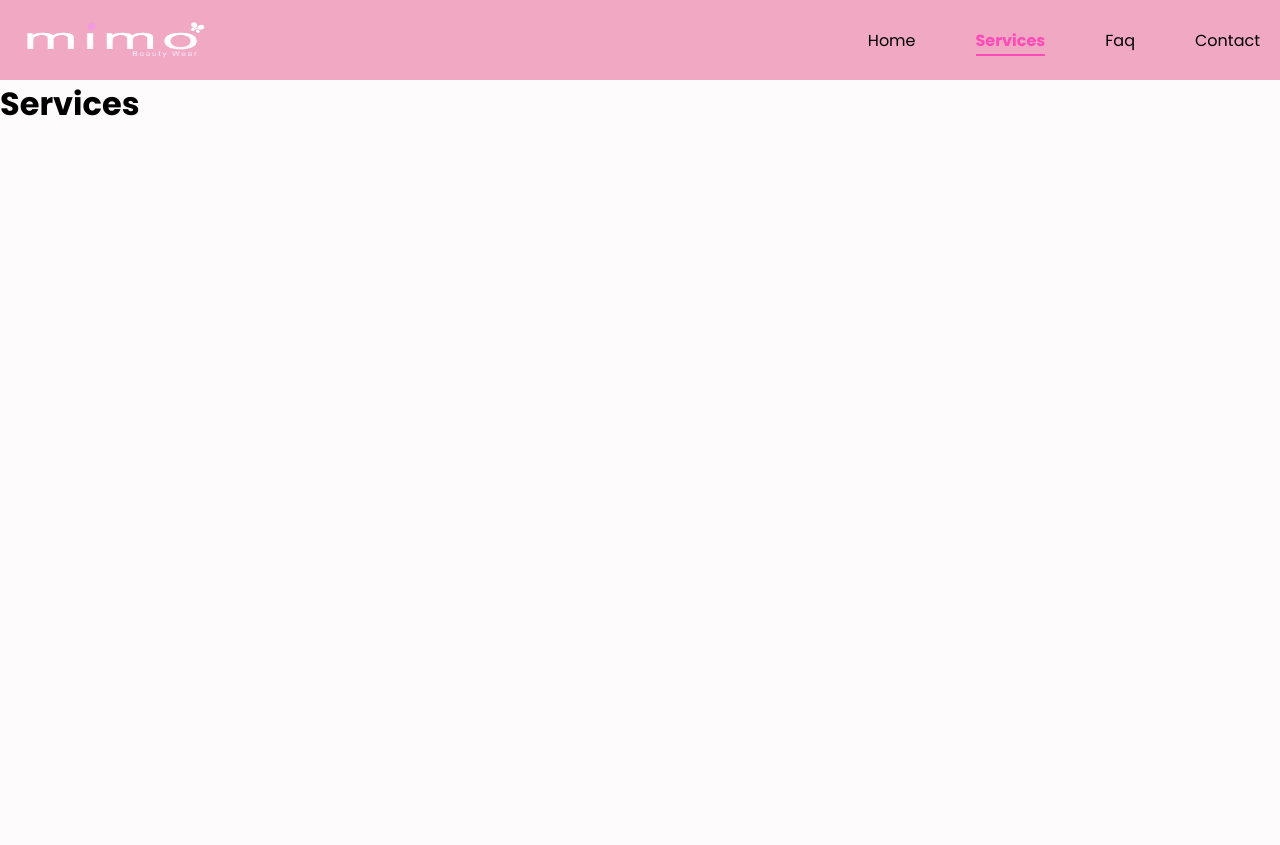
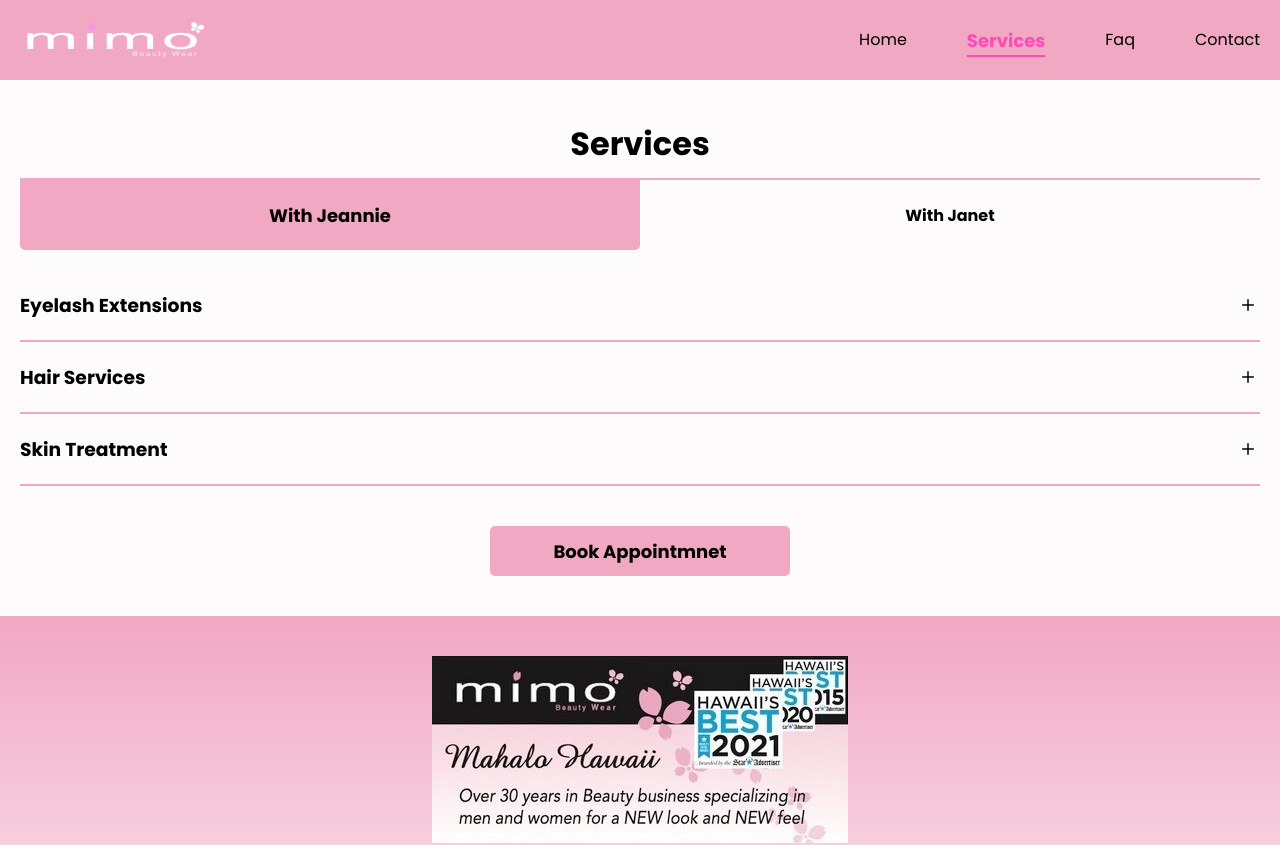
Before and after one commit to BrandonGatewood/MimoBeautyWear, a React (Vite) app: page /Services in a window 1280 px wide. Shown: the top 845 px of the page. Before the commit the page ends 800 px from the top, so only its background shows below. Built offline with nearby package versions, Linux system fonts and the light colour scheme.

Commit message:
Implemented an accordion services section is completed

```diff
--- /dev/null
+++ b/src/components/AccordionItem.jsx
@@ -0,0 +1,51 @@
+import { useState } from "react";
+
+// Styles and assets
+import "../css/components/accordionItem.css";
+import Open from "../assets/plus.svg?react";
+import Close from "../assets/closeService.svg?react";
+
+const AccordionItem = ({ category, type }) => {
+    const [ open, setOpen ] = useState(false);
+    const handleOpen = () => {
+        setOpen(!open);
+    }
+        return(
+            <>
+            <div className="serviceSection">
+                <div className="serviceHeader">
+                    <h3>{ category }</h3>
+                    {
+                        !open &&
+                        <button className="serviceButton" onClick={ handleOpen }>
+                            <Open />
+                        </button>
+                    }
+                    {
+                        open &&
+                        <button className="serviceButton" onClick={ handleOpen }>
+                            <Close />
+                        </button>
+                    }
+                </div>
+                {
+                    open &&
+                    <div className="serviceBody">
+                        {
+                            type.map( aType => {
+                                return (
+                                    <div className="aType">
+                                        <h4>{ aType.name }</h4>
+                                        <p className="duration">Duration: { aType.duration }</p>
+                                    </div>
+                                )
+                            })
+                        }
+                    </div>
+                }
+            </div>
+            </>
+        );
+    }
+
+export default AccordionItem;
--- /dev/null
+++ b/src/css/components/accordionItem.css
@@ -0,0 +1,40 @@
+h3 {
+    margin: 0;
+}
+h4 {
+    margin: 0;
+}
+
+.serviceHeader {
+    margin: 0 20px;
+    display: flex;
+    align-items: center;
+    justify-content: space-between;
+    height: 70px;
+    border-bottom: 2px solid var(--primary);
+}
+
+.serviceButton {
+    padding: 0;
+    height: 50px;
+    width: 24px;
+    display: flex;
+    justify-content: center;
+    align-items: center;
+    border: none;
+    background-color: transparent;
+}
+
+.serviceBody {
+    margin: 0 25px;
+    border-left: 2px solid var(--primary);
+}
+
+.aType {
+    padding-left: 10px;
+    margin-top: 20px;
+}
+
+.duration {
+    font-style: italic;
+}
--- a/src/css/components/footer.css
+++ b/src/css/components/footer.css
@@ -4,7 +4,7 @@ p {
 }
 
 .footerContainer{
-    background: linear-gradient(180deg, rgba(241,168,195,1) 0%, rgba(254,251,252,1) 100%);
+    background: linear-gradient(180deg, var(--primary) 0%, var(--white) 100%);
     padding-bottom: 40px;
 }
 
--- a/src/css/pages/home.css
+++ b/src/css/pages/home.css
@@ -40,11 +40,11 @@ h1 {
     font-size: large;
 }
 .ctaButton:hover {
-    background-color: linear-gradient(180deg, var(--primary) 0%, var(--white) 100%);
+    background-color: transparent;
     border: 2px solid var(--primary);
 }
 .ctaButton:active {
-    background-color: linear-gradient(180deg, var(--primary) 0%, var(--white) 100%);
+    background-color: transparent;
     border: 1px solid var(--primary);
 
 }
--- /dev/null
+++ b/src/css/pages/services.css
@@ -0,0 +1,66 @@
+.header {
+    padding: 40px 20px 10px 20px;
+    margin: 0 20px;
+    text-align: center;
+    border-bottom: 2px solid var(--primary);
+}
+
+/** Tab **/
+.servicesContent {
+    padding: 0 20px;
+    display: flex;
+    justify-content: center;
+}
+
+.workerButton {
+    height: 70px;
+    width: 50%;
+    border: none;
+    background-color: var(--white);
+    border-radius: 0 0 5px 5px;
+    font-size: medium;
+    font-weight: 600;
+}
+.workerButton:hover {
+    border-bottom: 2px solid var(--primary);
+    border-right: 2px solid var(--primary);
+    border-left: 2px solid var(--primary);
+}
+.active {
+    font-size: large;
+    background-color: var(--primary);
+}
+
+.content {
+    display: none;
+}
+.show-content {
+    padding-top: 20px;
+    display: block;
+}
+
+
+/** Book Appointmnet Button **/
+.bookAppointmentContainer {
+    padding: 40px 0;
+    text-align: center;
+}
+
+.bookButton {
+    width: 300px;
+    height: 50px;
+    background-color: var(--primary);
+    border: none;
+    border-radius: 5px;
+    font-weight: 600;
+    font-size: large;
+}
+
+.bookButton:hover {
+    background-color: transparent;
+    border: 2px solid var(--primary);
+}
+.bookButton:active {
+    background-color: transparent;
+    border: 2px solid var(--primary);
+}
--- /dev/null
+++ b/src/data/JanetsServices.json
@@ -0,0 +1,62 @@
+[
+    {
+        "category": "Brows",
+        "type": [
+            {
+                "name": "Powder Style",
+                "duration": "10 min"
+            },
+            {
+                "name": "Powder Style + Hair Strokes",
+                "duration": "10 min"
+            }
+        ]
+    },
+    {
+        "category": "Eyeliner",
+        "type": [
+            {
+                "name": "Top",
+                "duration": "10 min"
+            },
+            {
+                "name": "Bottom",
+                "duration": "10 min"
+            },
+            {
+                "name": "Top + Bottom",
+                "duration": "10 min"
+            }
+        ]
+    },
+    {
+        "category": "Lips",
+        "type": [
+            {
+                "name": "Lip Liner",
+                "duration": "10 min"
+            },
+            {
+                "name": "Full Lips",
+                "duration": "10 min"
+            }
+        ]
+    },
+    {
+        "category": "Touch Up",
+        "type": [
+            {
+                "name": "Brows Touch Up",
+                "duration": "10 min"
+            },
+            {
+                "name": "Eyeliner Touch Up",
+                "duration": "10 min"
+            },
+            {
+                "name": "Lip Liner Touch Up",
+                "duration": "10 min"
+            }
+        ]
+    }
+]
--- /dev/null
+++ b/src/data/JeanniesServices.json
@@ -0,0 +1,49 @@
+[
+    {
+        "category": "Eyelash Extensions",
+        "type": [
+            {
+                "name": "Classic",
+                "duration": "10 min"
+            },
+            {
+                "name": "Hybrid",
+                "duration": "10 min"
+            },
+            {
+                "name": "Retouch",
+                "duration": "10 min"
+            }
+        ]
+    },
+    {
+        "category": "Hair Services",
+        "type": [
+            {
+                "name": "Hair Cuts",
+                "duration": "10 min"
+            },
+            {
+                "name": "Color",
+                "duration": "10 min"
+            },
+            {
+                "name": "Highlights",
+                "duration": "10 min"
+            }
+        ]
+    },
+    {
+        "category": "Skin Treatment",
+        "type": [
+            {
+                "name": "Intense Pulse Light",
+                "duration": "10 min"
+            },
+            {
+                "name": "High-Intensity Focused Ultrasound",
+                "duration": "10 min"
+            }
+        ]
+    }
+]
--- a/src/pages/Home.jsx
+++ b/src/pages/Home.jsx
@@ -1,3 +1,4 @@
+// Components
 import Footer from "../components/Footer";
 
 // Styles and assets
@@ -40,7 +41,9 @@ const Home = () => {
                     </div>
                 </div>
                 <div className="mobileButtonSection">
-                    <button className="ctaButton">Find Your Perfect Fit</button>
+                    <a href="/Services">
+                        <button className="ctaButton">Find Your Perfect Fit</button>
+                    </a>
                 </div>
             </div>
             <div className="carouselContainer">
--- a/src/pages/Services.jsx
+++ b/src/pages/Services.jsx
@@ -1,7 +1,55 @@
+import { useState } from "react";
+
+// Components
+import Footer from "../components/Footer";
+import AccordionItem from "../components/AccordionItem";
+
+// Data
+import JeanniesServices from "../data/JeanniesServices.json";
+import JanetsServices from "../data/JanetsServices.json";
+
+// Styles and assets
+import "../css/pages/services.css";
+
 const Services = () => {
+    const [ toggle, setToggle ] = useState(1);
+
     return(
         <>
-        <h1>Services</h1>
+        <div className="header">
+            <h1>Services</h1>
+        </div>
+
+        <div className="servicesContent">
+            <button className={ toggle === 1 ? "workerButton active" : "workerButton" } onClick={ () => setToggle(1) }>With Jeannie</button>
+            <button className={ toggle === 2 ? "workerButton active" : "workerButton" } onClick={ () => setToggle(2) }>With Janet</button>
+        </div>
+
+        <div className={ toggle === 1 ? "show-content" : "content" }>
+            {
+                JeanniesServices.map( service => {
+                    return (
+                        <AccordionItem category={service.category} type={service.type} />
+                    )
+                })
+            }
+        </div>
+        <div className={ toggle === 2 ? "show-content" : "content" }>
+            {
+                JanetsServices.map( service => {
+                    return (
+                        <AccordionItem category={service.category} type={service.type} />
+                    )
+                })
+            }
+        </div>
+
+        <div className="bookAppointmentContainer">
+            <a href="/Contact">
+                <button className="bookButton">Book Appointmnet</button>
+            </a>
+        </div>
+        <Footer />
         </>
     );
 }
```
Also changed, not shown: src/assets/closeService.svg (added), src/assets/plus.svg (added).
